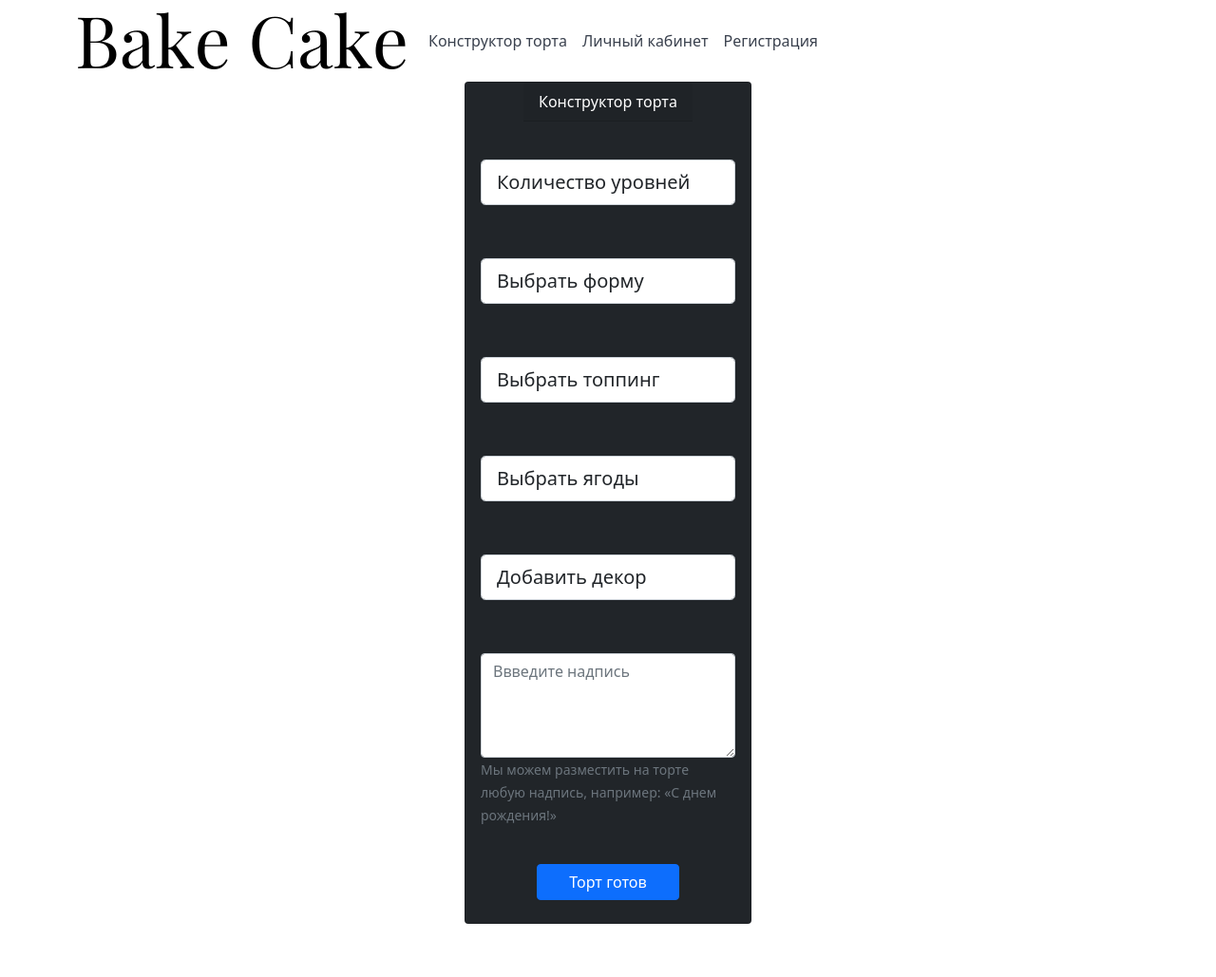
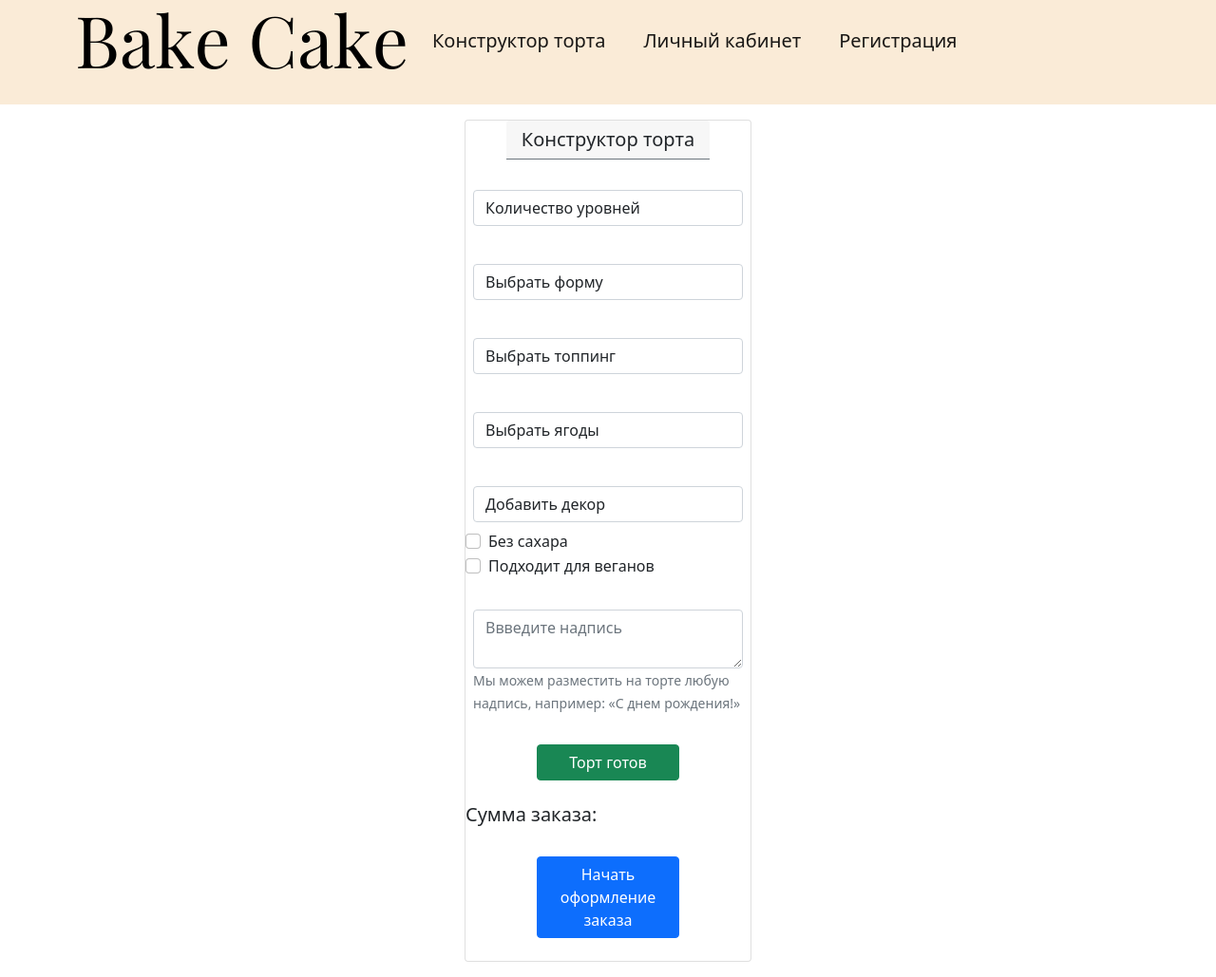
Before and after one commit to Starcoding/BakeCake, a Django app: page / in a window 1280 px wide. Shown: the whole page at 95% size. Before the commit the page ends 973 px from the top, so only its background shows below. Run offline with Django 3.2, Linux system fonts and the light colour scheme; parts of the project's set-up code (start-up, migrations or seed data) failed here and were passed over; some libraries are stand-ins or nearby versions.

Commit message:
Add checkout page

```diff
--- a/BakeCake/cakesite/templates/base.html
+++ b/BakeCake/cakesite/templates/base.html
@@ -10,13 +10,15 @@
     <link rel="icon" href='../..{% static "img/favicon.ico" %}' alt="Icon image" type="image/png">
     <link href="https://cdn.jsdelivr.net/npm/bootstrap@5.1.3/dist/css/bootstrap.min.css" rel="stylesheet"
           integrity="sha384-1BmE4kWBq78iYhFldvKuhfTAU6auU8tT94WrHftjDbrCEXSU1oBoqyl2QvZ6jIW3" crossorigin="anonymous">
+    <link rel="stylesheet" href="path/to/font-awesome/css/font-awesome.min.css">
+
 </head>
 <body>
 <!--================Header Menu Area =================-->
 <header class="header_area">
     <div class="main_menu">
-        <nav class="navbar navbar-expand-lg navbar-light">
-            <div class="container box_1620">
+        <nav class="navbar navbar-expand-lg navbar-light mb-3" style="background-color:antiquewhite">
+            <div class="container box_1620 mb-4">
                 <!-- Brand and toggle get grouped for better mobile display -->
                 <a class="navbar-brand logo_h" href="{% url 'index' %}"><img src='../..{% static "img/logo.png" %}'
                                                                              alt="Logo image"></a>
@@ -30,14 +32,24 @@
                 <!-- Collect the nav links, forms, and other content for toggling -->
                 <div class="collapse navbar-collapse offset" id="navbarSupportedContent">
                     <ul class="nav navbar-nav menu_nav justify-content-center">
-                        <li class="nav-item active"><a class="nav-link" style="color: #3a414e" href="{% url 'index' %}">Конструктор
-                            торта</a>
-                        </li>
-                        <li class="nav-item"><a class="nav-link" style="color: #3a414e" href="{% url 'profile' %}">Личный
-                            кабинет</a></li>
-                        <li class="nav-item"><a class="nav-link" style="color: #3a414e" href="{% url 'signin' %}">Регистрация</a>
-                        </li>
-                    </ul>
+                        <nav class="navbar">
+                            <div class="container-fluid">
+                                <a class="navbar-brand" href="{% url 'index' %}">Конструктор
+                                    торта</a>
+                            </div>
+                        </nav>
+                        <nav class="navbar">
+                            <div class="container-fluid">
+                                <a class="navbar-brand" href="{% url 'profile' %}">Личный кабинет</a>
+                            </div>
+                        </nav>
+                        <nav class="navbar">
+                            <div class="container-fluid">
+                                <a class="navbar-brand" href="{% url 'signin' %}">Регистрация</a>
+                            </div>
+                        </nav>
+
+
                 </div>
             </div>
         </nav>
--- a/BakeCake/cakesite/templates/index.html
+++ b/BakeCake/cakesite/templates/index.html
@@ -6,66 +6,81 @@
 {% block content %}
     <div class="row justify-content-center">
         <div class="col-lg-3">
-        <div class="card text-white bg-dark mb-3" style="max-width: 80rem;">
-  <div class="card-header mx-auto">Конструктор торта</div>
+            <div class="card mb-3">
+                <h5 class="card-header border-secondary mx-auto">Конструктор торта</h5>
 
                 {% csrf_token %}
 
-                <div class="m-3">
+                <div class="m-2">
                     <label for="FormControlCategory1" class="form-label"></label>
-                    <select class=" form-control form-control-lg" name="category" id="FormControlCategory1">
+                    <select class=" form-control form-control-md" name="category" id="FormControlCategory1">
                         <option value="none">Количество уровней</option>
                         {% for component in components %}
                             <option value="{{ category.id }}">{{ component.level }}</option>
                         {% endfor %}
                     </select>
                 </div>
-                <div class="m-3">
+                <div class="m-2">
                     <label for="FormControlCategory2" class="form-label"></label>
-                    <select class=" form-control form-control-lg" name="category" id="FormControlCategory2">
+                    <select class=" form-control form-control-md" name="category" id="FormControlCategory2">
                         <option value="none">Выбрать форму</option>
                         {% for component in components %}
                             <option value="{{ category.id }}">{{ component.name }}</option>
                         {% endfor %}
                     </select>
                 </div>
-                <div class="m-3">
+                <div class="m-2">
                     <label for="FormControlCategory3" class="form-label"></label>
-                    <select class=" form-control form-control-lg" name="category" id="FormControlCategory3">
+                    <select class=" form-control form-control-md" name="category" id="FormControlCategory3">
                         <option value="none">Выбрать топпинг</option>
                         {% for component in components %}
                             <option value="{{ category.id }}">{{ component.name }}</option>
                         {% endfor %}
                     </select>
                 </div>
-                <div class="m-3">
+                <div class="m-2">
                     <label for="FormControlCategory4" class="form-label"></label>
-                    <select class=" form-control form-control-lg" name="category" id="FormControlCategory4">
+                    <select class=" form-control form-control-md" name="category" id="FormControlCategory4">
                         <option value="none">Выбрать ягоды</option>
                         {% for component in components %}
                             <option value="{{ category.id }}">{{ component.name }}</option>
                         {% endfor %}
                     </select>
                 </div>
-                <div class="m-3">
+                <div class="m-2">
                     <label for="FormControlCategory5" class="form-label"></label>
-                    <select class=" form-control form-control-lg" name="category" id="FormControlCategory5">
+                    <select class=" form-control form-control-md" name="category" id="FormControlCategory5">
                         <option value="none">Добавить декор</option>
                         {% for component in components %}
                             <option value="{{ category.id }}">{{ component.name }}</option>
                         {% endfor %}
                     </select>
                 </div>
-                <div class="m-3">
+                <div class="form-check">
+                    <input class="form-check-input" type="checkbox" value="" id="flexCheckChecked1">
+                    <label class="form-check-label" for="flexCheckChecked1">
+                        Без сахара
+                    </label>
+                </div>
+                <div class="form-check">
+                    <input class="form-check-input" type="checkbox" value="" id="flexCheckChecked2">
+                    <label class="form-check-label" for="flexCheckChecked2">
+                        Подходит для веганов </label>
+                </div>
+                <div class="m-2">
                     <label class="form-label" for="FormControlTextarea"></label>
                     <textarea required name="lettering" class=" form-control" id="FormControlTextarea"
-                              rows="4"
                               placeholder="Ввведите надпись"></textarea>
-                        <small id="Help" class="form-text text-muted">Мы можем разместить на торте любую надпись, например: «С днем рождения!»</small>
+                    <small id="Help" class="form-text text-muted ">Мы можем разместить на торте любую надпись, например:
+                        «С днем рождения!»</small>
 
                 </div>
                 <div class="d-grid gap-2 col-6 mx-auto m-4">
-                    <button class="btn btn-primary" type="submit">Торт готов</button>
+                    <button class="btn btn-success" type="submit">Торт готов</button>
+                </div>
+            <div><h5>Сумма заказа:</h5></div>
+            <div class="d-grid gap-2 col-6 mx-auto m-4">
+                <a class="btn btn-primary" href="{% url 'checkout' %}" role="button">Начать оформление заказа</a>
              </div>
 
             </div>
--- a/BakeCake/cakesite/urls.py
+++ b/BakeCake/cakesite/urls.py
@@ -7,4 +7,5 @@ from . import views
 urlpatterns = [path('', views.show_cake, name='index'),
                path('profile', views.show_profile, name='profile'),
                path('signin', views.make_account, name='signin'),
+               path('checkout', views.show_checkout, name='checkout')
                ] + static(settings.STATIC_URL, document_root=settings.STATIC_ROOT)
--- a/BakeCake/cakesite/views.py
+++ b/BakeCake/cakesite/views.py
@@ -20,3 +20,7 @@ def get_signup(request):
 
 def make_account(request):
     return render(request, 'signin.html')
+
+
+def show_checkout(request):
+    return render(request, 'checkout.html')
```
Also changed, not shown: BakeCake/cakesite/templates/checkout.html (added, +84 -0 lines), BakeCake/cakesite/templates/profile.html (+13 -0 lines), BakeCake/cakesite/templates/signin.html (+7 -2 lines). Lines whose indentation alone changed are shown as unchanged.
